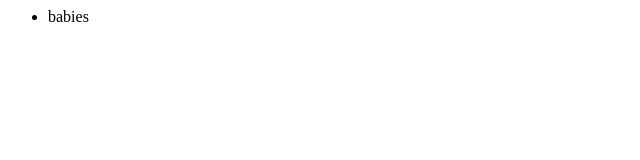
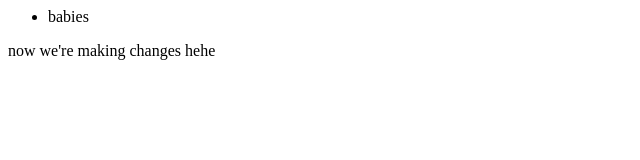
Before and after one commit to Zara-Iqbal/Sample, a plain HTML site: page Index.html in a window 1280 px wide. Shown: the whole page, without its empty margins (0-640 px from the left). Drawn offline with Linux system fonts and the light colour scheme.

Commit message:
few changes

```diff
--- a/Index.html
+++ b/Index.html
@@ -6,5 +6,7 @@
         <ul id=""shopping list>
             <li> babies </li>
         </ul>
+
+        <p> now we're making changes hehe</p>
     </body>
 </html>
```
